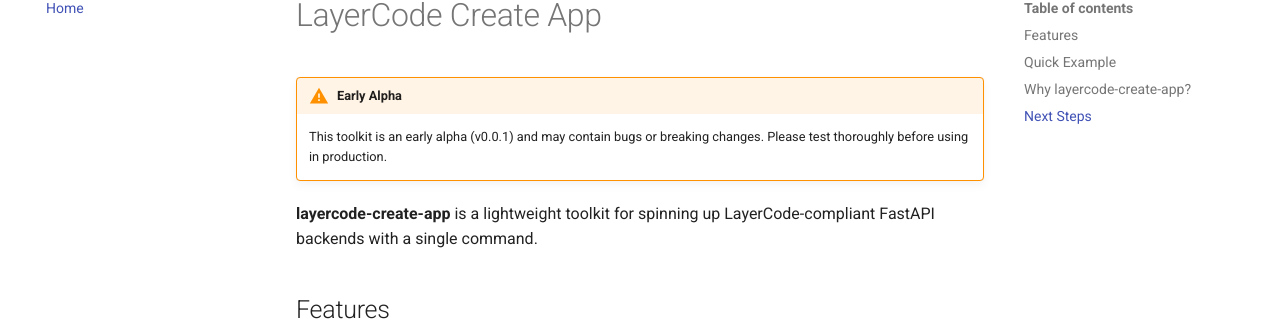
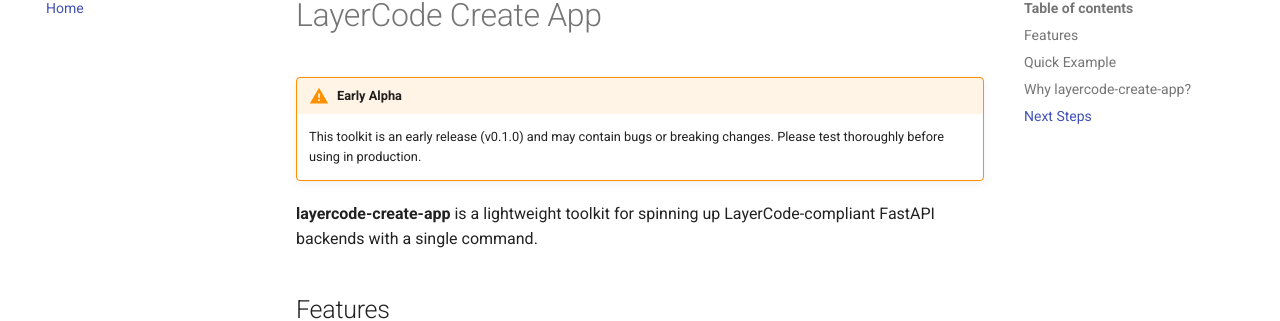
Before and after one commit to svilupp/layercode-create-app, an MkDocs documentation site: the page built from docs/index.md, in a window 1280 px wide and 1364 px high. Shown: the part 151-472 px from the top of the window. Built offline with MkDocs 1.6.1 and Material for MkDocs 9.7.7, drawn with Linux system fonts in a browser that asks for light colours; comment, search, counter and statistics services are not loaded.

```diff
--- a/docs/index.md
+++ b/docs/index.md
@@ -1,7 +1,7 @@
 # LayerCode Create App
 
 !!! warning "Early Alpha"
-    This toolkit is an early alpha (v0.0.1) and may contain bugs or breaking changes. Please test thoroughly before using in production.
+    This toolkit is an early release (v0.1.0) and may contain bugs or breaking changes. Please test thoroughly before using in production.
 
 **layercode-create-app** is a lightweight toolkit for spinning up LayerCode-compliant FastAPI backends with a single command.
 
```
Also changed, not shown: README.md (+0 -2 lines).
